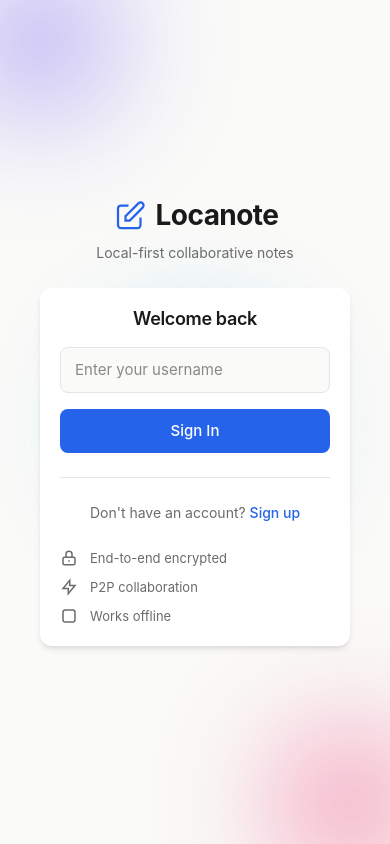
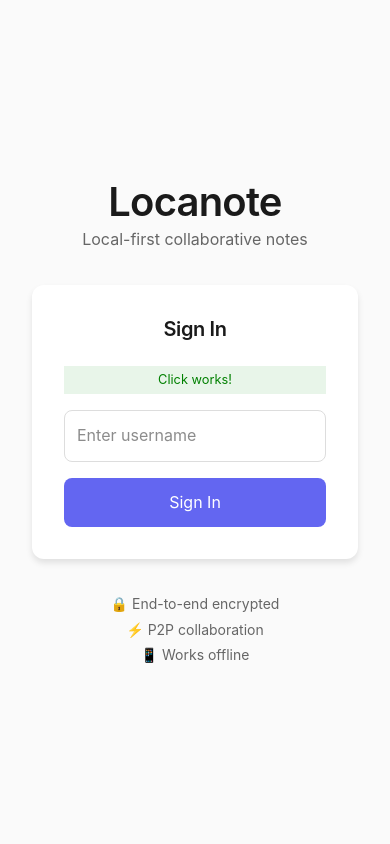
Before and after one commit to BandiAkarsh/Locanote, a SvelteKit app in the folder apps/web/: page / in a window 390 px wide. Built offline with nearby package versions, Linux system fonts and the light colour scheme.

Commit message:
fix: simplify landing page for debugging - minimal working version

```diff
--- a/apps/web/src/routes/+page.svelte
+++ b/apps/web/src/routes/+page.svelte
@@ -1,44 +1,16 @@
 <!-- =========================================================================
-LANDING PAGE (+page.svelte)
-==========================================================================
-The main entry point of the application with beautiful authentication.
-
-FEATURES:
-- Beautiful gradient background with animated elements
-- Glassmorphism design
-- Simple local login (no password required for MVP)
-- Smooth transitions between states
+MINIMAL LANDING PAGE - Debug Version
 ========================================================================== -->
 
 <script lang="ts">
   import { goto } from "$app/navigation";
-  import { auth } from "$stores/auth.svelte";
 
-  // Current view mode
-  let viewMode = $state<"login" | "register">("login");
   let username = $state("");
   let isLoading = $state(false);
   let error = $state("");
+  let message = $state("Click works!");
 
-  // Initialize on mount
-  $effect(() => {
-    auth.initialize();
-  });
-
-  // Redirect to /app if already authenticated
-  $effect(() => {
-    if (auth.isAuthenticated) {
-      goto("/app");
-    }
-  });
-
-  function switchMode(mode: "login" | "register") {
-    viewMode = mode;
-    error = "";
-  }
-
-  // Handle login
-  async function handleLogin() {
+  function handleLogin() {
     if (!username.trim()) {
       error = "Please enter a username";
       return;
@@ -47,522 +19,147 @@ FEATURES:
     isLoading = true;
     error = "";
 
-    const result = auth.login(username.trim());
+    // Simple localStorage auth
+    const session = {
+      userId: username.toLowerCase().replace(/\s+/g, "_") + "_" + Date.now(),
+      username: username.trim(),
+      loggedInAt: Date.now(),
+      expiresAt: Date.now() + 30 * 24 * 60 * 60 * 1000,
+    };
 
-    if (result.success) {
+    localStorage.setItem("locanote_session", JSON.stringify(session));
     goto("/app");
-    } else {
-      error = result.error || "Login failed";
-    }
-
-    isLoading = false;
-  }
-
-  // Handle register
-  async function handleRegister() {
-    if (!username.trim()) {
-      error = "Please enter a username";
-      return;
-    }
-
-    if (username.trim().length < 2) {
-      error = "Username must be at least 2 characters";
-      return;
-    }
-
-    isLoading = true;
-    error = "";
-
-    const result = auth.register(username.trim());
-
-    if (result.success) {
-      goto("/app");
-    } else {
-      error = result.error || "Registration failed";
-    }
-
-    isLoading = false;
-  }
-
-  function handleKeydown(e: KeyboardEvent) {
-    if (e.key === "Enter") {
-      if (viewMode === "login") handleLogin();
-      else handleRegister();
-    }
   }
 </script>
 
-<svelte:head>
-  <title>Locanote - Local-First Collaborative Notes</title>
-  <meta
-    name="description"
-    content="Local-first, privacy-focused collaborative note-taking"
-  />
-</svelte:head>
-
-<div class="landing-page">
-  <div class="background-effects">
-    <div class="gradient-orb orb-1"></div>
-    <div class="gradient-orb orb-2"></div>
-    <div class="gradient-orb orb-3"></div>
-  </div>
-
-  <div class="content">
-    <div class="logo">
-      <svg
-        viewBox="0 0 24 24"
-        fill="none"
-        stroke="currentColor"
-        stroke-width="1.5"
-      >
-        <path
-          d="M11 5H6a2 2 0 00-2 2v11a2 2 0 002 2h11a2 2 0 002-2v-5m-1.414-9.414a2 2 0 112.828 2.828L11.828 15H9v-2.828l8.586-8.586z"
-        />
-      </svg>
+<div class="page">
+  <div class="container">
     <h1>Locanote</h1>
-    </div>
-
     <p class="tagline">Local-first collaborative notes</p>
 
-    <div class="auth-card">
-      <h2>{viewMode === "login" ? "Welcome back" : "Create account"}</h2>
+    <div class="card">
+      <h2>Sign In</h2>
 
-      {#if error}
-        <div class="error-message">{error}</div>
-      {/if}
+      <p class="debug">{message}</p>
 
-      <div class="input-group">
       <input
         type="text"
         bind:value={username}
-          placeholder="Enter your username"
-          onkeydown={handleKeydown}
-          disabled={isLoading}
+        placeholder="Enter username"
+        class="input"
       />
-      </div>
 
-      <button
-        class="primary-btn"
-        onclick={viewMode === "login" ? handleLogin : handleRegister}
-        disabled={isLoading}
-      >
-        {#if isLoading}
-          <span class="spinner"></span>
-        {:else}
-          {viewMode === "login" ? "Sign In" : "Create Account"}
-        {/if}
+      <button onclick={handleLogin} disabled={isLoading} class="button">
+        {isLoading ? "Loading..." : "Sign In"}
       </button>
 
-      <div class="switch-mode">
-        {#if viewMode === "login"}
-          <p>
-            Don't have an account? <button
-              onclick={() => switchMode("register")}>Sign up</button
-            >
-          </p>
-        {:else}
-          <p>
-            Already have an account? <button onclick={() => switchMode("login")}
-              >Sign in</button
-            >
-          </p>
+      {#if error}
+        <p class="error">{error}</p>
       {/if}
     </div>
 
-      <div class="features">
-        <div class="feature">
-          <svg
-            viewBox="0 0 24 24"
-            fill="none"
-            stroke="currentColor"
-            stroke-width="2"
-          >
-            <path
-              d="M12 15v2m-6 4h12a2 2 0 002-2v-6a2 2 0 00-2-2H6a2 2 0 00-2 2v6a2 2 0 002 2zm10-10V7a4 4 0 00-8 0v4h8z"
-            />
-          </svg>
-          <span>End-to-end encrypted</span>
-        </div>
-        <div class="feature">
-          <svg
-            viewBox="0 0 24 24"
-            fill="none"
-            stroke="currentColor"
-            stroke-width="2"
-          >
-            <path d="M13 10V3L4 14h7v7l9-11h-7z" />
-          </svg>
-          <span>P2P collaboration</span>
-        </div>
-        <div class="feature">
-          <svg
-            viewBox="0 0 24 24"
-            fill="none"
-            stroke="currentColor"
-            stroke-width="2"
-          >
-            <path
-              d="M4 7v10c0 2 1 3 3 3h10c2 0 3-1 3-3V7c0-2-1-3-3-3H7c-2 0-3 1-3 3z"
-            />
-          </svg>
-          <span>Works offline</span>
-        </div>
-      </div>
-    </div>
+    <p class="features">
+      🔒 End-to-end encrypted<br />
+      ⚡ P2P collaboration<br />
+      📱 Works offline
+    </p>
   </div>
 </div>
 
 <style>
-  .landing-page {
+  .page {
     min-height: 100vh;
     display: flex;
     align-items: center;
     justify-content: center;
-    background: var(--ui-bg, #fafafa);
-    position: relative;
-    overflow: hidden;
+    background: #fafafa;
+    font-family:
+      -apple-system, BlinkMacSystemFont, "Segoe UI", Roboto, sans-serif;
   }
 
-  .background-effects {
-    position: absolute;
-    inset: 0;
-    pointer-events: none;
+  .container {
+    text-align: center;
+    padding: 2rem;
+    max-width: 400px;
   }
 
-  .gradient-orb {
-    position: absolute;
-    border-radius: 50%;
-    filter: blur(80px);
-    opacity: 0.5;
-  }
-
-  .orb-1 {
-    width: 400px;
-    height: 400px;
-    background: linear-gradient(135deg, #6366f1, #8b5cf6);
-    top: -100px;
-    left: -100px;
-    animation: float 20s ease-in-out infinite;
-  }
-
-  .orb-2 {
-    width: 300px;
-    height: 300px;
-    background: linear-gradient(135deg, #ec4899, #f43f5e);
-    bottom: -50px;
-    right: -50px;
-    animation: float 25s ease-in-out infinite reverse;
-  }
-
-  .orb-3 {
-    width: 200px;
-    height: 200px;
-    background: linear-gradient(135deg, #06b6d4, #3b82f6);
-    top: 50%;
-    left: 50%;
-    transform: translate(-50%, -50%);
-    animation: pulse 15s ease-in-out infinite;
-  }
-
-  @keyframes float {
-    0%,
-    100% {
-      transform: translate(0, 0);
-    }
-    50% {
-      transform: translate(30px, 30px);
-    }
-  }
-
-  @keyframes pulse {
-    0%,
-    100% {
-      opacity: 0.3;
-      transform: translate(-50%, -50%) scale(1);
-    }
-    50% {
-      opacity: 0.5;
-      transform: translate(-50%, -50%) scale(1.1);
-    }
-  }
-
-  .content {
-    position: relative;
-    z-index: 1;
-    text-align: center;
-    padding: 2rem;
-  }
-
-  .logo {
-    display: flex;
-    align-items: center;
-    justify-content: center;
-    gap: 0.75rem;
-    margin-bottom: 0.5rem;
-  }
-
-  .logo svg {
-    width: 48px;
-    height: 48px;
-    color: var(--ui-primary, #6366f1);
-  }
-
-  .logo h1 {
+  h1 {
     font-size: 2.5rem;
-    font-weight: 700;
-    color: var(--ui-text, #1a1a1a);
     margin: 0;
+    color: #1a1a1a;
   }
 
   .tagline {
-    color: var(--ui-text-muted, #666);
-    font-size: 1.125rem;
+    color: #666;
     margin-bottom: 2rem;
   }
 
-  .auth-card {
-    background: var(--ui-surface, #fff);
-    border-radius: 1rem;
+  .card {
+    background: white;
+    border-radius: 12px;
     padding: 2rem;
-    max-width: 400px;
-    margin: 0 auto;
-    box-shadow:
-      0 4px 6px -1px rgba(0, 0, 0, 0.1),
-      0 2px 4px -1px rgba(0, 0, 0, 0.06);
+    box-shadow: 0 4px 6px rgba(0, 0, 0, 0.1);
   }
 
-  .auth-card h2 {
-    font-size: 1.5rem;
-    font-weight: 600;
-    color: var(--ui-text, #1a1a1a);
-    margin-bottom: 1.5rem;
+  h2 {
+    margin: 0 0 1.5rem;
+    font-size: 1.25rem;
   }
 
-  .error-message {
-    background: #fef2f2;
-    color: #dc2626;
-    padding: 0.75rem 1rem;
-    border-radius: 0.5rem;
-    margin-bottom: 1rem;
-    font-size: 0.875rem;
-  }
-
-  .input-group {
+  .debug {
+    color: green;
+    font-size: 0.8rem;
+    padding: 4px;
+    background: #e8f5e9;
     margin-bottom: 1rem;
   }
 
-  .input-group input {
+  .input {
     width: 100%;
-    padding: 0.75rem 1rem;
-    border: 1px solid var(--ui-border, #e5e7eb);
-    border-radius: 0.5rem;
+    padding: 0.75rem;
+    border: 1px solid #ddd;
+    border-radius: 8px;
     font-size: 1rem;
-    outline: none;
-    transition:
-      border-color 0.2s,
-      box-shadow 0.2s;
-    background: var(--ui-bg, #fafafa);
-    color: var(--ui-text, #1a1a1a);
+    margin-bottom: 1rem;
+    box-sizing: border-box;
   }
 
-  .input-group input:focus {
-    border-color: var(--ui-primary, #6366f1);
+  .input:focus {
+    outline: none;
+    border-color: #6366f1;
     box-shadow: 0 0 0 3px rgba(99, 102, 241, 0.1);
   }
 
-  .primary-btn {
+  .button {
     width: 100%;
-    padding: 0.75rem 1rem;
-    background: var(--ui-primary, #6366f1);
+    padding: 0.75rem;
+    background: #6366f1;
     color: white;
     border: none;
-    border-radius: 0.5rem;
+    border-radius: 8px;
     font-size: 1rem;
-    font-weight: 500;
     cursor: pointer;
-    transition:
-      background 0.2s,
-      transform 0.1s;
-    display: flex;
-    align-items: center;
-    justify-content: center;
-    gap: 0.5rem;
   }
 
-  .primary-btn:hover:not(:disabled) {
-    background: var(--ui-primary-hover, #4f46e5);
+  .button:hover {
+    background: #4f46e5;
   }
 
-  .primary-btn:active:not(:disabled) {
-    transform: scale(0.98);
-  }
-
-  .primary-btn:disabled {
+  .button:disabled {
     opacity: 0.7;
     cursor: not-allowed;
   }
 
-  .spinner {
-    width: 20px;
-    height: 20px;
-    border: 2px solid rgba(255, 255, 255, 0.3);
-    border-top-color: white;
-    border-radius: 50%;
-    animation: spin 0.8s linear infinite;
-  }
-
-  @keyframes spin {
-    to {
-      transform: rotate(360deg);
-    }
-  }
-
-  .switch-mode {
-    margin-top: 1.5rem;
-    padding-top: 1.5rem;
-    border-top: 1px solid var(--ui-border, #e5e7eb);
-  }
-
-  .switch-mode p {
-    color: var(--ui-text-muted, #666);
+  .error {
+    color: #dc2626;
+    margin-top: 1rem;
     font-size: 0.875rem;
-    margin: 0;
-  }
-
-  .switch-mode button {
-    background: none;
-    border: none;
-    color: var(--ui-primary, #6366f1);
-    font-weight: 500;
-    cursor: pointer;
-    font-size: 0.875rem;
-  }
-
-  .switch-mode button:hover {
-    text-decoration: underline;
   }
 
   .features {
     margin-top: 2rem;
-    display: flex;
-    flex-direction: column;
-    gap: 0.75rem;
-  }
-
-  .feature {
-    display: flex;
-    align-items: center;
-    gap: 0.75rem;
-    color: var(--ui-text-muted, #666);
+    color: #666;
     font-size: 0.875rem;
-  }
-
-  .feature svg {
-    width: 18px;
-    height: 18px;
-    flex-shrink: 0;
-  }
-
-  /* Responsive Styles */
-  @media (max-width: 768px) {
-    .content {
-      padding: 1.5rem;
-    }
-
-    .logo h1 {
-      font-size: 2rem;
-    }
-
-    .tagline {
-      font-size: 1rem;
-      margin-bottom: 1.5rem;
-    }
-
-    .auth-card {
-      padding: 1.5rem;
-      margin: 0 1rem;
-    }
-
-    .auth-card h2 {
-      font-size: 1.25rem;
-    }
-
-    .gradient-orb {
-      width: 250px;
-      height: 250px;
-    }
-
-    .orb-1 {
-      width: 200px;
-      height: 200px;
-      top: -50px;
-      left: -50px;
-    }
-
-    .orb-2 {
-      width: 150px;
-      height: 150px;
-      bottom: -25px;
-      right: -25px;
-    }
-  }
-
-  @media (max-width: 480px) {
-    .content {
-      padding: 1rem;
-    }
-
-    .logo {
-      gap: 0.5rem;
-    }
-
-    .logo svg {
-      width: 36px;
-      height: 36px;
-    }
-
-    .logo h1 {
-      font-size: 1.75rem;
-    }
-
-    .tagline {
-      font-size: 0.875rem;
-    }
-
-    .auth-card {
-      padding: 1.25rem;
-      margin: 0 0.5rem;
-      border-radius: 0.75rem;
-    }
-
-    .auth-card h2 {
-      font-size: 1.125rem;
-      margin-bottom: 1rem;
-    }
-
-    .input-group input {
-      padding: 0.625rem 0.875rem;
-      font-size: 0.9375rem;
-    }
-
-    .primary-btn {
-      padding: 0.625rem 0.875rem;
-      font-size: 0.9375rem;
-    }
-
-    .features {
-      margin-top: 1.5rem;
-      gap: 0.5rem;
-    }
-
-    .feature {
-      font-size: 0.8125rem;
-    }
-
-    .gradient-orb {
-      width: 150px;
-      height: 150px;
-      filter: blur(60px);
-    }
+    line-height: 1.8;
   }
 </style>
```
Lines whose indentation alone changed are shown as unchanged.
